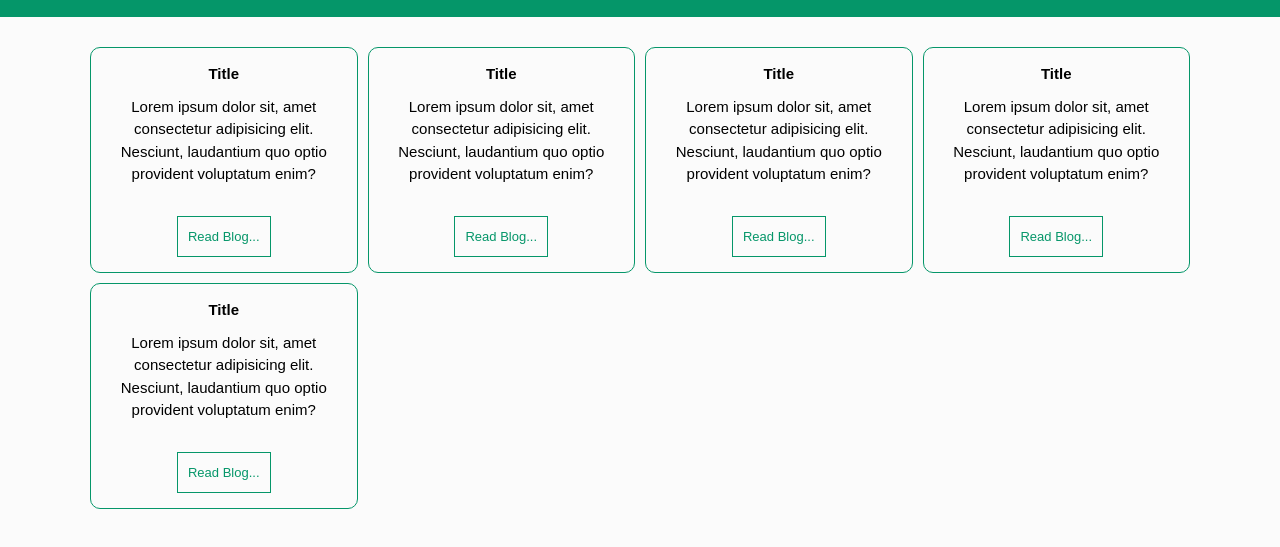
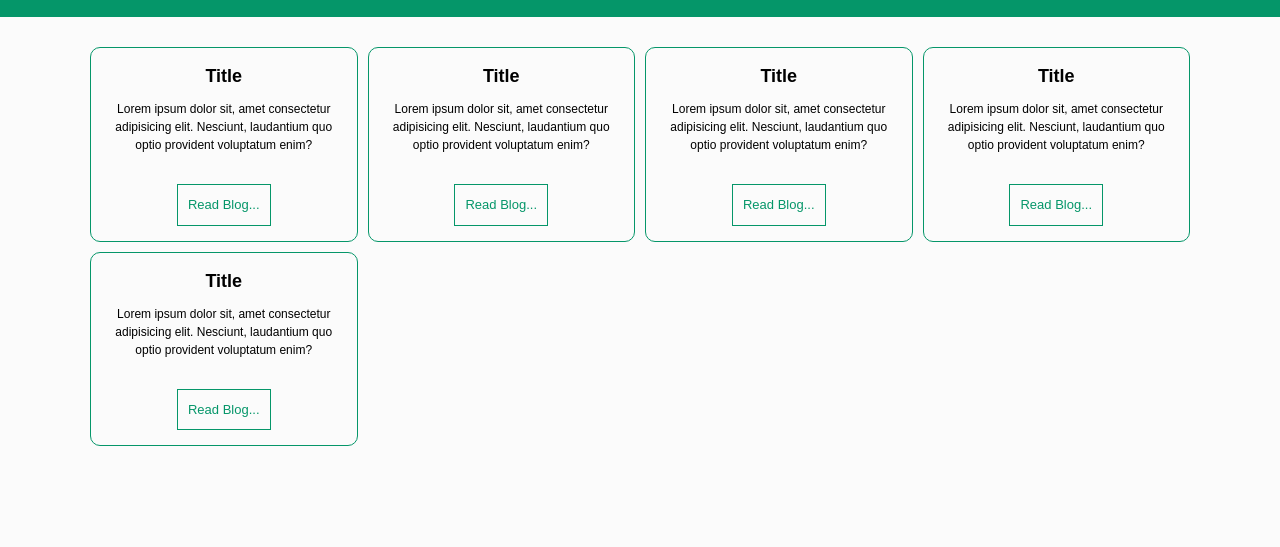
Before and after one commit to bhattpawan/portfolio, a plain HTML site: page blogs.html in a window 1280 px wide. Shown: the part 53-600 px from the top of the page. Drawn offline with Linux system fonts and the light colour scheme.

Commit message:
Update style.css

```diff
--- a/css/style.css
+++ b/css/style.css
@@ -110,11 +110,11 @@ img {
 }
 
 .content-card h2 {
-  font-size: 1.5rem;
+  font-size: 1.8rem;
 }
 
 .content-card p {
-  font-size: 1.5rem;
+  font-size: 1.2rem;
   padding: 1rem 0;
 }
 
@@ -126,7 +126,7 @@ img {
 }
 
 .content-card .button-group a {
-  margin: 0 0.5rem;
+  margin: 0 0.2rem;
 }
 /* Navigation */
 
```
